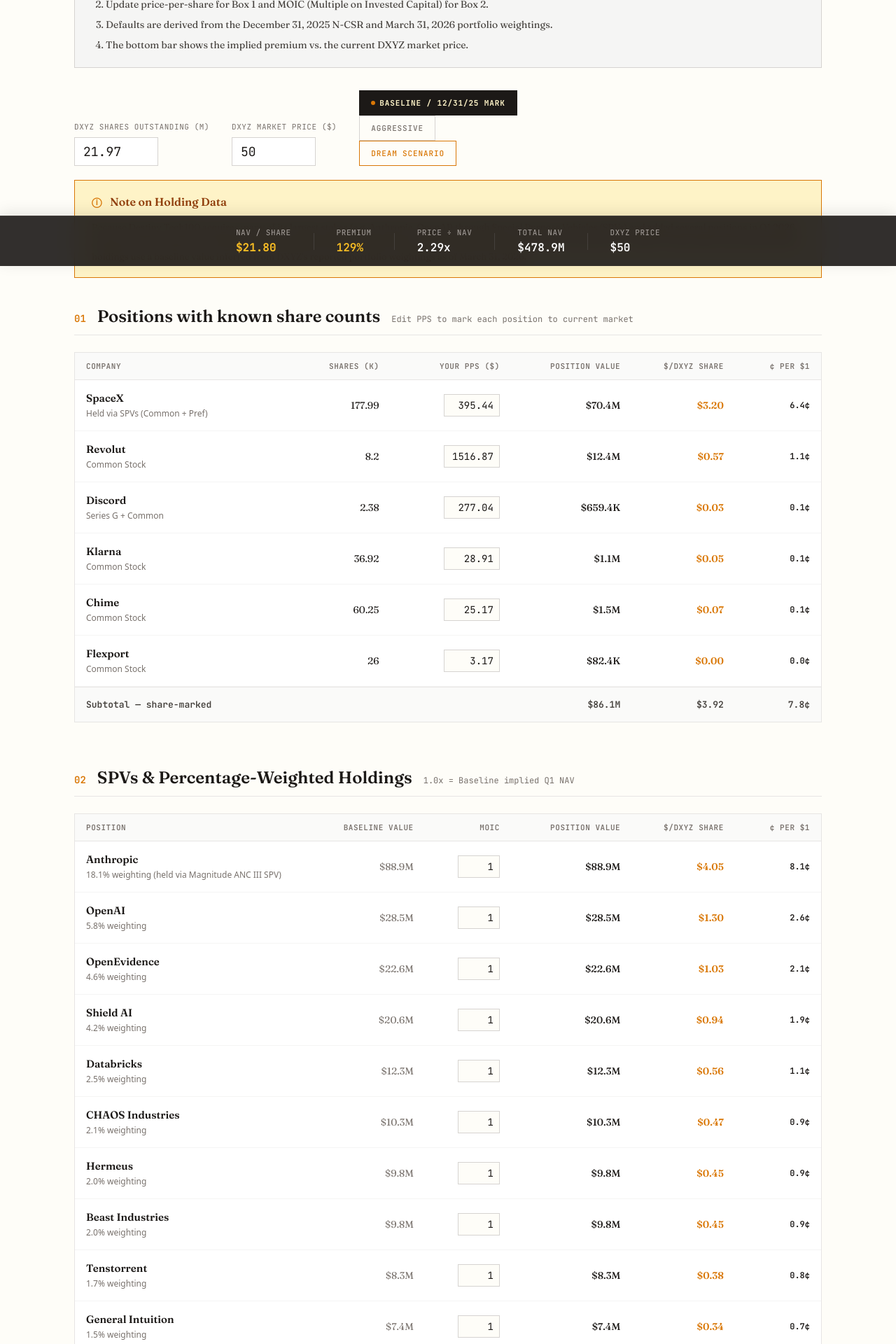
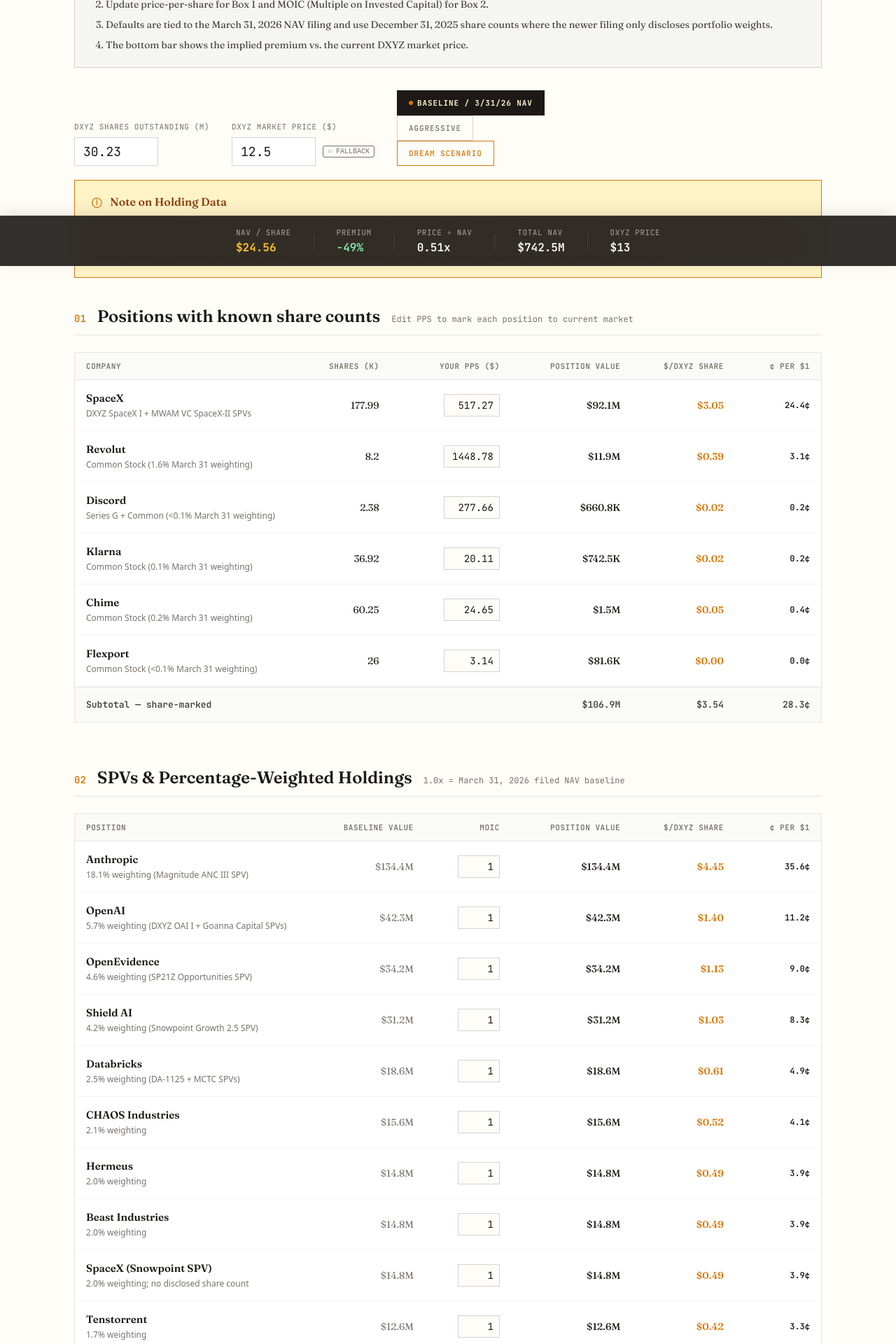
Before and after one commit to bolewood/stocks-bolewood, a Next.js app: page /dxyz in a window 1280 px wide. Shown: the part 420-2340 px from the top of the page at 70% size. Built offline with nearby package versions, Linux system fonts and the light colour scheme; no server answers.

Commit message:
feat: refresh DXYZ NAV baseline
Refresh DXYZ baseline NAV math to March 31, 2026 SEC disclosures, wire live DXYZ price fetching, and add the DXYZ on-page changelog note.

```diff
--- a/components/DXYZNAVFinder.jsx
+++ b/components/DXYZNAVFinder.jsx
@@ -3,10 +3,12 @@
 import React, { useState, useMemo, useEffect } from "react";
 
 // DXYZ NAV Finder
-// Source: Destiny Tech100 Website and SEC Filings (N-CSR 12/31/2025, 424B3 05/12/2026)
-// Share counts from 12/31/2025 where available. SPVs and newer holdings use Q1 2026 percentage-implied values.
+// Source: Destiny Tech100 SEC filings (N-CSR 12/31/2025, 424B3 05/12/2026, 424B5 05/26/2026)
+// Share counts from 12/31/2025 where available. March 31, 2026 defaults are tied to the filed $742.5M portfolio value.
 
-const DXYZ_SHARES_OUTSTANDING_M = 21.97; // millions — as of May 14, 2026
+const DXYZ_PORTFOLIO_VALUE_K = 742_500; // March 31, 2026 portfolio value from 424B3
+const DXYZ_SHARES_OUTSTANDING_M = 30.23; // implied by $742.5M portfolio value / $24.56 NAV per share
+const pctValueK = (pct) => Math.round(DXYZ_PORTFOLIO_VALUE_K * pct / 100);
 
 // Positions where we have a clean underlying share count from the 12/31/2025 N-CSR.
 // share_count is in THOUSANDS.
@@ -14,59 +16,61 @@
   {
     name: "SpaceX",
     shares_k: 177.992, // DXYZ SpaceX I (135,135) + MWAM VC SpaceX-II (42,857)
-    mark_pps_1231: 395.44, // Implied: $70.385M / 178k
-    note: "Held via SPVs (Common + Pref)",
+    mark_pps_1231: 517.27, // 12.4% of March 31, 2026 portfolio value / known shares
+    note: "DXYZ SpaceX I + MWAM VC SpaceX-II SPVs",
   },
   {
     name: "Revolut",
     shares_k: 8.200,
-    mark_pps_1231: 1516.87,
-    note: "Common Stock",
+    mark_pps_1231: 1448.78,
+    note: "Common Stock (1.6% March 31 weighting)",
   },
   {
     name: "Discord",
     shares_k: 2.380, // 1,311 Series G + 1,069 Common
-    mark_pps_1231: 277.04,
-    note: "Series G + Common",
+    mark_pps_1231: 277.66,
+    note: "Series G + Common (<0.1% March 31 weighting)",
   },
   {
     name: "Klarna",
     shares_k: 36.924,
-    mark_pps_1231: 28.91,
-    note: "Common Stock",
+    mark_pps_1231: 20.11,
+    note: "Common Stock (0.1% March 31 weighting)",
   },
   {
     name: "Chime",
     shares_k: 60.250,
-    mark_pps_1231: 25.17,
-    note: "Common Stock",
+    mark_pps_1231: 24.65,
+    note: "Common Stock (0.2% March 31 weighting)",
   },
   {
     name: "Flexport",
     shares_k: 26.000,
-    mark_pps_1231: 3.17,
-    note: "Common Stock",
+    mark_pps_1231: 3.14,
+    note: "Common Stock (<0.1% March 31 weighting)",
   },
 ];
 
-// Implied values based on March 31, 2026 percentages of ~$491M implied total NAV.
+// Implied values based on March 31, 2026 percentages of $742.5M filed portfolio value.
 // Value is in thousands.
 const DOLLAR_DENOMINATED = [
-  { name: "Anthropic", value_k: 88871, note: "18.1% weighting (held via Magnitude ANC III SPV)" },
-  { name: "OpenAI", value_k: 28478, note: "5.8% weighting" },
-  { name: "OpenEvidence", value_k: 22586, note: "4.6% weighting" },
-  { name: "Shield AI", value_k: 20622, note: "4.2% weighting" },
-  { name: "Databricks", value_k: 12275, note: "2.5% weighting" },
-  { name: "CHAOS Industries", value_k: 10311, note: "2.1% weighting" },
-  { name: "Hermeus", value_k: 9820, note: "2.0% weighting" },
-  { name: "Beast Industries", value_k: 9820, note: "2.0% weighting" },
-  { name: "Tenstorrent", value_k: 8347, note: "1.7% weighting" },
-  { name: "General Intuition", value_k: 7365, note: "1.5% weighting" },
+  { name: "Anthropic", value_k: pctValueK(18.1), note: "18.1% weighting (Magnitude ANC III SPV)" },
+  { name: "OpenAI", value_k: pctValueK(5.7), note: "5.7% weighting (DXYZ OAI I + Goanna Capital SPVs)" },
+  { name: "OpenEvidence", value_k: pctValueK(4.6), note: "4.6% weighting (SP21Z Opportunities SPV)" },
+  { name: "Shield AI", value_k: pctValueK(4.2), note: "4.2% weighting (Snowpoint Growth 2.5 SPV)" },
+  { name: "Databricks", value_k: pctValueK(2.5), note: "2.5% weighting (DA-1125 + MCTC SPVs)" },
+  { name: "CHAOS Industries", value_k: pctValueK(2.1), note: "2.1% weighting" },
+  { name: "Hermeus", value_k: pctValueK(2.0), note: "2.0% weighting" },
+  { name: "Beast Industries", value_k: pctValueK(2.0), note: "2.0% weighting" },
+  { name: "SpaceX (Snowpoint SPV)", value_k: pctValueK(2.0), note: "2.0% weighting; no disclosed share count" },
+  { name: "Tenstorrent", value_k: pctValueK(1.7), note: "1.7% weighting" },
+  { name: "General Intuition", value_k: pctValueK(1.5), note: "1.5% weighting" },
+  { name: "Skild AI", value_k: pctValueK(1.4), note: "1.4% weighting" },
 ];
 
 const OTHER_HOLDINGS = [
-  { name: "Cash & Cash Equivalents", value_k: 154174, note: "31.4% weighting" },
-  { name: "Long Tail Private Holdings", value_k: 20131, note: "~4.1% weighting (Astranis, Monzo, Stripe, etc.)" },
+  { name: "Cash & Cash Equivalents", value_k: pctValueK(31.4), note: "31.4% First American Treasury Obligations weighting" },
+  { name: "Long Tail Private Holdings", value_k: 47520, note: "~6.4% residual to reconcile filed $742.5M portfolio value" },
 ];
 
 const fmt$ = (n) =>
@@ -99,6 +103,7 @@
   );
   const [dxyzShares, setDxyzShares] = useState(DXYZ_SHARES_OUTSTANDING_M);
   const [dxyzPrice, setDxyzPrice] = useState(50);
+  const [priceSource, setPriceSource] = useState("default");
 
   const [dollarMOICs, setDollarMOICs] = useState(
     DOLLAR_DENOMINATED.reduce((acc, p) => ({ ...acc, [p.name]: 1.0 }), {})
@@ -202,6 +207,14 @@
     } else if (scenario === "dream") {
       applyDream();
     }
+
+    fetch("/api/prices")
+      .then((res) => res.json())
+      .then((data) => {
+        if (data.prices?.DXYZ) setDxyzPrice(data.prices.DXYZ);
+        setPriceSource(data.source || "fallback");
+      })
+      .catch(() => setPriceSource("fallback"));
   }, []);
 
   const calc = useMemo(() => {
@@ -262,7 +275,7 @@
         <ol style={styles.howToList}>
           <li style={{ marginBottom: 6 }}>The fund holds shares directly (Box 1) and through SPVs (Box 2). </li>
           <li style={{ marginBottom: 6 }}>Update price-per-share for Box 1 and MOIC (Multiple on Invested Capital) for Box 2.</li>
-          <li style={{ marginBottom: 6 }}>Defaults are derived from the December 31, 2025 N-CSR and March 31, 2026 portfolio weightings.</li>
+          <li style={{ marginBottom: 6 }}>Defaults are tied to the March 31, 2026 NAV filing and use December 31, 2025 share counts where the newer filing only discloses portfolio weights.</li>
           <li>The bottom bar shows the implied premium vs. the current DXYZ market price.</li>
         </ol>
       </div>
@@ -281,18 +294,31 @@
         </div>
         <div style={styles.controlGroup}>
           <label style={styles.label}>DXYZ Market Price ($)</label>
+          <div style={{ display: "flex", alignItems: "center", gap: "10px" }}>
             <input
               type="number"
               step="0.01"
               value={dxyzPrice}
-            onChange={(e) => setDxyzPrice(parseFloat(e.target.value) || 0)}
+              onChange={(e) => { setDxyzPrice(parseFloat(e.target.value) || 0); setPriceSource("manual"); }}
               style={styles.smallInput}
               className="vcx-input vcx-small-input"
             />
+            <span style={{
+              fontSize: "10px",
+              fontFamily: "monospace",
+              padding: "2px 6px",
+              borderRadius: "3px",
+              border: `1px solid ${priceSource === "live" || priceSource === "cache" ? "#15803d" : priceSource === "partial" ? "#d97706" : "#78716c"}`,
+              color: priceSource === "live" || priceSource === "cache" ? "#15803d" : priceSource === "partial" ? "#d97706" : "#78716c",
+              background: priceSource === "live" || priceSource === "cache" ? "#f0fdf4" : priceSource === "partial" ? "#fffbeb" : "transparent"
+            }}>
+              {priceSource === "live" || priceSource === "cache" ? "● LIVE" : priceSource === "partial" ? "◐ PARTIAL" : priceSource === "manual" ? "● MANUAL" : priceSource === "fallback" ? "○ FALLBACK" : "○ DEFAULT"}
+            </span>
+          </div>
         </div>
         <div style={styles.controlGroup}>
           {[
-            { key: "mark", label: "Baseline / 12/31/25 Mark", handler: resetToMark },
+            { key: "mark", label: "Baseline / 3/31/26 NAV", handler: resetToMark },
             { key: "aggressive", label: "Aggressive", handler: applyAggressive },
             { key: "dream", label: "Dream Scenario", handler: applyDream },
           ].map(({ key, label, handler }) => {
@@ -325,7 +351,7 @@
           <h3 style={{ ...styles.sectionTitle, fontSize: "16px", margin: 0 }}>Note on Holding Data</h3>
         </div>
         <div style={styles.issuanceMeta}>
-          Because Destiny Tech100 acquires many of its largest stakes (e.g. Anthropic, OpenAI) through Special Purpose Vehicles (SPVs) and added several positions in Q1 2026, exact per-share counts are not fully available in public EDGAR filings. Share-denominated holdings use counts from the Dec 31, 2025 N-CSR. Dollar-denominated SPV holdings use a baseline value inferred from DXYZ's reported portfolio weightings as of March 31, 2026.
+          Because Destiny Tech100 acquires many of its largest stakes (e.g. Anthropic, OpenAI) through Special Purpose Vehicles (SPVs), exact per-share counts are not fully available in public EDGAR filings. The baseline now reconciles to DXYZ's March 31, 2026 NAV disclosure: $24.56 per share and an approximate $742.5M portfolio value. Share-denominated holdings use December 31, 2025 counts where available and March 31, 2026 portfolio weights for the baseline marks.
         </div>
       </div>
 
@@ -403,7 +429,7 @@
         <div style={styles.sectionHeader} className="vcx-section-header">
           <span style={styles.sectionNum}>02</span>
           <h2 style={styles.sectionTitle}>SPVs & Percentage-Weighted Holdings</h2>
-          <span style={styles.sectionMeta} className="vcx-section-meta">1.0x = Baseline implied Q1 NAV</span>
+          <span style={styles.sectionMeta} className="vcx-section-meta">1.0x = March 31, 2026 filed NAV baseline</span>
         </div>
 
         <div style={styles.tableWrap}>
@@ -560,11 +586,16 @@
       </div>
 
       <div style={styles.footer}>
+        <div><strong>Changelog:</strong></div>
+        <div style={{ marginBottom: "16px" }}>
+          • <strong>June 15, 2026</strong> — Updated the baseline NAV math to reconcile with DXYZ's March 31, 2026 SEC disclosures: $24.56 NAV per share, approximately $742.5M of portfolio value, March 31 portfolio weights, and an implied 30.23M share count. Added real-time DXYZ market price fetching from Yahoo Finance via the shared price API.<br />
+        </div>
+
         <div><strong>Sources & Methodology:</strong></div>
-        <div>• <strong>Baseline Net Assets:</strong> $438M (as of Dec 31, 2025) per the <a href="https://www.sec.gov/Archives/edgar/data/1826674/000121390026025304/0001213900-26-025304-index.htm" target="_blank" rel="noopener noreferrer" style={{ color: "#d97706", textDecoration: "underline" }}>N-CSR filed March 10, 2026</a>.</div>
-        <div>• <strong>Share Counts:</strong> Extracted directly from the December 31, 2025 Schedule of Investments within the N-CSR. (e.g. SpaceX: 177,992 total shares).</div>
-        <div>• <strong>SPVs & Q1 2026 Additions:</strong> For positions where DXYZ has not disclosed exact underlying share counts (like Anthropic and OpenAI), we established a baseline dollar value. This was inferred by applying DXYZ's publicly disclosed portfolio weightings as of March 31, 2026 against an estimated ~$491M Q1 NAV (extrapolated from the SpaceX carrying value). Users can apply a Multiple on Invested Capital (MOIC) to mark these holdings.</div>
-        <div>• <strong>Outstanding Shares:</strong> Defaults to ~21.97M (as of May 14, 2026 per the May 12 424B3 filing).</div>
+        <div>• <strong>Baseline NAV:</strong> $24.56 per share as of March 31, 2026, per the <a href="https://www.sec.gov/Archives/edgar/data/1843974/000157587226000359/dxyz102_424b5.htm" target="_blank" rel="noopener noreferrer" style={{ color: "#d97706", textDecoration: "underline" }}>May 26, 2026 424B5</a>.</div>
+        <div>• <strong>Portfolio Value:</strong> Approximately $742.5M as of March 31, 2026, per the <a href="https://www.sec.gov/Archives/edgar/data/1843974/000157587226000288/dxyz100_424b3.htm" target="_blank" rel="noopener noreferrer" style={{ color: "#d97706", textDecoration: "underline" }}>May 12, 2026 424B3 portfolio supplement</a>.</div>
+        <div>• <strong>Share Counts:</strong> Extracted from the December 31, 2025 Schedule of Investments within the <a href="https://www.sec.gov/Archives/edgar/data/1843974/000121390026025304/ea0276106-01_ncsr.htm" target="_blank" rel="noopener noreferrer" style={{ color: "#d97706", textDecoration: "underline" }}>N-CSR filed March 10, 2026</a> where available. For holdings where March 31 only discloses portfolio percentages, baseline value is inferred from the filed $742.5M portfolio value.</div>
+        <div>• <strong>Outstanding Shares:</strong> Defaults to ~30.23M, implied by $742.5M portfolio value divided by the filed $24.56 NAV per share.</div>
       </div>
 
       <div style={styles.stickyBar} className="vcx-sticky-bar">
```
Lines whose indentation alone changed are shown as unchanged.
